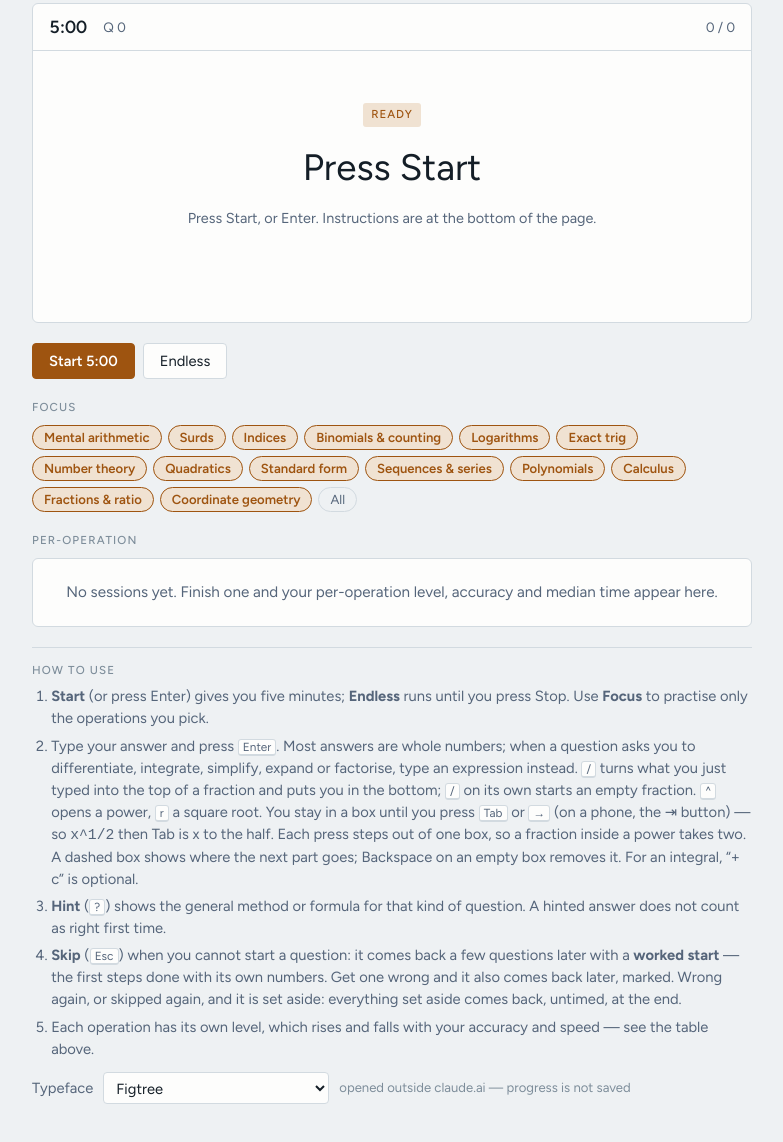
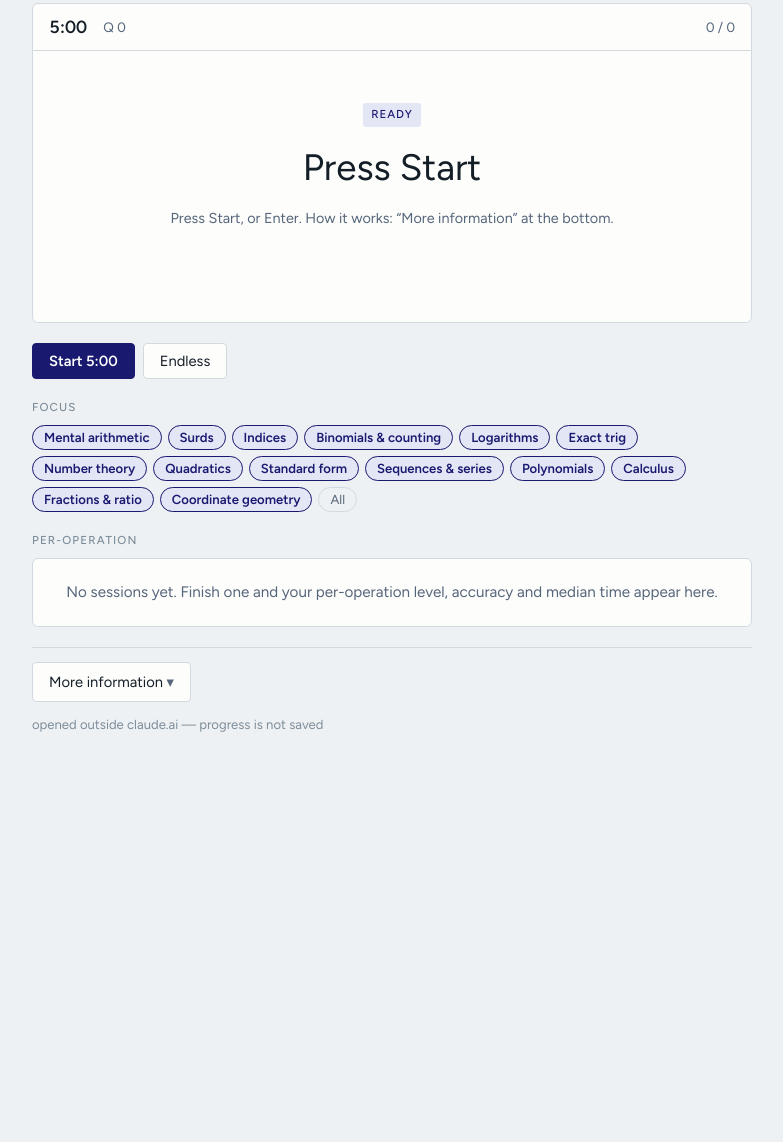
Before and after one commit to VanKolts/quick-maths, a plain HTML site: page drill.html in a window 1280 px wide. Shown: the part 126-1268 px from the top of the page, without its empty margins (248-1031 px from the left). After the commit the page ends 914 px from the top, so only its background shows below. Drawn offline with Linux system fonts and the light colour scheme; a web font is replaced by a local one.

Commit message:
Midnight blue; instructions behind 'More information'; Figtree only
- Accent is midnight blue (#191970); dark mode uses a light blue with dark text on it, since midnight
  blue is unreadable on a dark page
- How-to-use and the table legend now sit in one collapsible 'More information' panel
- Font picker removed: Figtree + Noto Sans Math only; the other font families are no longer loaded
- Enter on the info button no longer starts a session

Co-Authored-By: Claude Opus 5.5 <noreply@anthropic.com>

```diff
--- a/drill.html
+++ b/drill.html
@@ -3,7 +3,7 @@
 <title>Quick Maths</title>
 <link rel="preconnect" href="https://fonts.googleapis.com">
 <link rel="preconnect" href="https://fonts.gstatic.com" crossorigin>
-<link rel="stylesheet" href="https://fonts.googleapis.com/css2?family=Figtree:ital,wght@0,400;0,500;0,600;0,700;1,400&family=STIX+Two+Text:ital,wght@0,400;0,500;0,600;0,700;1,400&family=Source+Serif+4:ital,opsz,wght@0,8..60,400;0,8..60,600;1,8..60,400&family=Noto+Sans:ital,wght@0,400;0,500;0,600;1,400&family=Noto+Sans+Math&display=swap">
+<link rel="stylesheet" href="https://fonts.googleapis.com/css2?family=Figtree:ital,wght@0,400;0,500;0,600;0,700;1,400&family=Noto+Sans+Math&display=swap">
 <style>
 /* One typeface family for prose, labels and numbers; its matching math font for the questions.
    STIX Two Math has an OpenType MATH table, which is what lets brackets stretch round a binomial or a
@@ -11,24 +11,21 @@
 :root{
   --bg:#EEF1F3; --surface:#FDFDFC; --sunk:#E3E8EB;
   --ink:#141E27; --muted:#55657A; --faint:#7D8D9A; --line:#D2DAE0;
-  --accent:#9E5410; --accent-soft:#F0E2D2;
+  --accent:#191970; --accent-soft:#E3E6F5; --on-accent:#FFFFFF;   /* midnight blue */
   --ok:#1C7049; --bad:#A8271E; --bad-soft:#F6E1DE;
-  --font-text:"STIX Two Text","STIX Two Math",Georgia,serif;
-  --font-math:"STIX Two Math","Cambria Math","Latin Modern Math",math;
-}
-:root[data-font="modern"]{--font-text:"Source Serif 4",Georgia,serif}
-:root[data-font="sans"]{--font-text:"Noto Sans",system-ui,sans-serif;--font-math:"Noto Sans Math","STIX Two Math",math}
-:root[data-font="figtree"]{--font-text:"Figtree",system-ui,sans-serif;--font-math:"Noto Sans Math","STIX Two Math",math}
+  --font-text:"Figtree",system-ui,sans-serif;
+  --font-math:"Noto Sans Math","STIX Two Math","Cambria Math",math;
+}
 @media (prefers-color-scheme:dark){:root:not([data-theme="light"]){
   --bg:#0E151B; --surface:#17202A; --sunk:#111A22;
   --ink:#E4ECF2; --muted:#9AACBA; --faint:#7A8C9A; --line:#25313D;
-  --accent:#D98B3E; --accent-soft:#2C2317;
+  --accent:#A3AEF5; --accent-soft:#1D2244; --on-accent:#0E151B;   /* midnight blue is unreadable on a dark page: a light blue instead */
   --ok:#4FA97A; --bad:#DE6A60; --bad-soft:#341C1B; color-scheme:dark;
 }}
 :root[data-theme="dark"]{
   --bg:#0E151B; --surface:#17202A; --sunk:#111A22;
   --ink:#E4ECF2; --muted:#9AACBA; --faint:#7A8C9A; --line:#25313D;
-  --accent:#D98B3E; --accent-soft:#2C2317;
+  --accent:#A3AEF5; --accent-soft:#1D2244; --on-accent:#0E151B;   /* midnight blue is unreadable on a dark page: a light blue instead */
   --ok:#4FA97A; --bad:#DE6A60; --bad-soft:#341C1B; color-scheme:dark;
 }
 *{box-sizing:border-box}
@@ -127,7 +124,7 @@ button{font-family:var(--font-text);font-size:.92rem;padding:8px 16px;
   border:1px solid var(--line);border-radius:4px;background:var(--surface);color:var(--ink);cursor:pointer}
 button:hover{border-color:var(--accent)}
 button:focus-visible{outline:2px solid var(--accent);outline-offset:1px}
-button.primary{background:var(--accent);border-color:var(--accent);color:#fff;font-weight:600}
+button.primary{background:var(--accent);border-color:var(--accent);color:var(--on-accent);font-weight:600}
 button.primary:hover{filter:brightness(1.08)}
 .chips{display:flex;gap:6px;flex-wrap:wrap}
 .chip{font-size:.82rem;padding:4px 11px;border:1px solid var(--line);
@@ -155,9 +152,15 @@ footer{font-size:.92rem;color:var(--muted);border-top:1px solid var(--line);padd
 footer h2{margin:0 0 6px}
 footer ol{margin:0 0 12px;padding-left:1.3em}
 footer li{margin-bottom:5px}
-.settings{display:flex;gap:10px;align-items:center;flex-wrap:wrap}
-select{font-family:var(--font-text);font-size:.92rem;padding:5px 8px;border:1px solid var(--line);border-radius:4px;
-  background:var(--surface);color:var(--ink)}
+details.info summary{display:inline-block;cursor:pointer;list-style:none;font-size:.92rem;padding:8px 16px;
+  border:1px solid var(--line);border-radius:4px;background:var(--surface);color:var(--ink)}
+details.info summary::-webkit-details-marker{display:none}
+details.info summary::after{content:" ▾";color:var(--muted)}
+details.info[open] summary::after{content:" ▴"}
+details.info summary:hover{border-color:var(--accent)}
+details.info summary:focus-visible{outline:2px solid var(--accent);outline-offset:1px}
+details.info[open] summary{margin-bottom:14px}
+details.info h2{margin:14px 0 6px}
 .note{font-size:.82rem;color:var(--faint)}
 </style>
 
@@ -181,7 +184,7 @@ select{font-family:var(--font-text);font-size:.92rem;padding:5px 8px;border:1px
     <div class="stage">
       <div class="tags"><span class="tag" id="cat">ready</span><span class="tag retry" id="retryTag" hidden>you got this wrong earlier</span></div>
       <div class="qtext" id="q">Press Start</div>
-      <div class="qhint" id="hint">Press Start, or Enter. Instructions are at the bottom of the page.</div>
+      <div class="qhint" id="hint">Press Start, or Enter. How it works: “More information” at the bottom.</div>
       <div class="tipbox" id="tip" hidden></div>
       <div class="tipbox worked" id="worked" hidden></div>
       <div class="ansrow" id="ansrow" hidden>
@@ -223,20 +226,12 @@ select{font-family:var(--font-text);font-size:.92rem;padding:5px 8px;border:1px
         <tbody id="stats"></tbody>
       </table>
     </div>
-    <dl class="legend" id="legend" hidden>
-      <dt>Level</dt><dd>1–3, separately for each operation. After 5 answers at a level it rises if at least 80% of
-        your recent answers were right <em>and</em> your median time is under 14 s (23 s for surds, polynomials and calculus);
-        it drops if fewer than half were right. Every operation in your focus comes up at least once in every 30 questions.</dd>
-      <dt>Seen</dt><dd>Questions answered (first attempts; skips count).</dd>
-      <dt>Accuracy</dt><dd>Share right first time, without a hint, over everything you have answered.</dd>
-      <dt>Median</dt><dd>Your middle time over your last 40 questions answered right first time — half were faster, half
-        slower. Wrong answers, skips and second tries add no time. Greyed when there are fewer than 3 answers, and only
-        those with 3 or more are ranked for “slowest”.</dd>
-    </dl>
   </section>
 
   <footer>
-    <h2 class="label">How to use</h2>
+    <details class="info">
+      <summary>More information</summary>
+      <h2 class="label">How to use</h2>
     <ol>
       <li><b>Start</b> (or press Enter) gives you five minutes; <b>Endless</b> runs until you press Stop. Use
         <b>Focus</b> to practise only the operations you pick.</li>
@@ -252,18 +247,21 @@ select{font-family:var(--font-text);font-size:.92rem;padding:5px 8px;border:1px
       <li><b>Skip</b> (<kbd>Esc</kbd>) when you cannot start a question: it comes back a few questions later with a
         <b>worked start</b> — the first steps done with its own numbers. Get one wrong and it also comes back later,
         marked. Wrong again, or skipped again, and it is set aside: everything set aside comes back, untimed, at the end.</li>
-      <li>Each operation has its own level, which rises and falls with your accuracy and speed — see the table above.</li>
+      <li>Each operation has its own level, which rises and falls with your accuracy and speed — see below.</li>
     </ol>
-    <div class="settings">
-      <label for="fontSel">Typeface</label>
-      <select id="fontSel">
-        <option value="figtree">Figtree</option>
-        <option value="textbook">Textbook — STIX Two</option>
-        <option value="modern">Modern serif — Source Serif</option>
-        <option value="sans">Sans — Noto Sans</option>
-      </select>
-      <span id="sync" class="note"></span>
-    </div>
+      <h2 class="label">Reading the table</h2>
+    <dl class="legend">
+      <dt>Level</dt><dd>1–3, separately for each operation. After 5 answers at a level it rises if at least 80% of
+        your recent answers were right <em>and</em> your median time is under 14 s (23 s for surds, polynomials and calculus);
+        it drops if fewer than half were right. Every operation in your focus comes up at least once in every 30 questions.</dd>
+      <dt>Seen</dt><dd>Questions answered (first attempts; skips count).</dd>
+      <dt>Accuracy</dt><dd>Share right first time, without a hint, over everything you have answered.</dd>
+      <dt>Median</dt><dd>Your middle time over your last 40 questions answered right first time — half were faster, half
+        slower. Wrong answers, skips and second tries add no time. Greyed when there are fewer than 3 answers, and only
+        those with 3 or more are ranked for “slowest”.</dd>
+    </dl>
+    </details>
+    <p class="note" id="sync"></p>
   </footer>
 </div>
 
@@ -1439,7 +1437,7 @@ const RANK_MIN=3;   // fewer answers than this: the median is too noisy to call
 function renderStats(){
   const rows=CATS.map(c=>({c,s:S.cats[c]})).filter(x=>x.s.seen>0);
   const body=$("stats");
-  $("statsEmpty").hidden=rows.length>0; $("tblwrap").hidden=rows.length===0; $("legend").hidden=rows.length===0;
+  $("statsEmpty").hidden=rows.length>0; $("tblwrap").hidden=rows.length===0;
   if(!rows.length){body.innerHTML="";return;}
   let slow=null,slowM=-1;
   rows.forEach(x=>{const m=med(x.s.times);if(m!==null&&x.s.seen>=RANK_MIN&&m>slowM){slowM=m;slow=x.c;}});
@@ -1464,12 +1462,6 @@ function renderChips(){
     else{focus.has(c)?focus.delete(c):focus.add(c);if(!focus.size)focus=new Set(CATS);}
     renderChips();
   });
-}
-function setFont(f){
-  if(!["figtree","textbook","modern","sans"].includes(f))f="figtree";
-  document.documentElement.dataset.font=f;$("fontSel").value=f;
-  try{localStorage.setItem("qm-font2",f);}catch(e){}
-  document.fonts.ready.then(()=>{fixRadicals($("q"));fixRadicals($("ansview"));});
 }
 
 /* ---------- persistence ---------- */
@@ -1498,8 +1490,7 @@ async function save(){
 
 /* ---------- boot ---------- */
 {const [t,by]=pick(QUOTES);$("quoteText").textContent=`“${t}”`;$("quoteBy").textContent=`— ${by}`;}
-{let f="figtree";try{f=localStorage.getItem("qm-font2")||f;}catch(e){}setFont(f);}   // qm-font2: Figtree became the default
-$("fontSel").onchange=(e)=>setFont(e.target.value);
+document.fonts.ready.then(()=>{fixRadicals($("q"));fixRadicals($("ansview"));});
 renderChips(); renderStats(); renderStreak();
 $("start").onclick=()=>start(false);
 $("endless").onclick=()=>start(true);
@@ -1550,7 +1541,7 @@ $("ans").addEventListener("input",(e)=>{const a=e.target;
 // the cursor moves without typing too (arrow keys, clicks, Home/End): redraw so it is shown where it is
 for(const ev of["keyup","click","focus","blur","select"])$("ans").addEventListener(ev,updatePreview);
 document.addEventListener("keydown",e=>{
-  if(!run&&(e.key==="Enter")&&document.activeElement!==$("ans")&&e.target.tagName!=="SELECT"&&e.target.tagName!=="BUTTON"){e.preventDefault();start(false);}
+  if(!run&&(e.key==="Enter")&&document.activeElement!==$("ans")&&!["SELECT","BUTTON","SUMMARY"].includes(e.target.tagName)){e.preventDefault();start(false);}
 });
 
 (async()=>{
```
